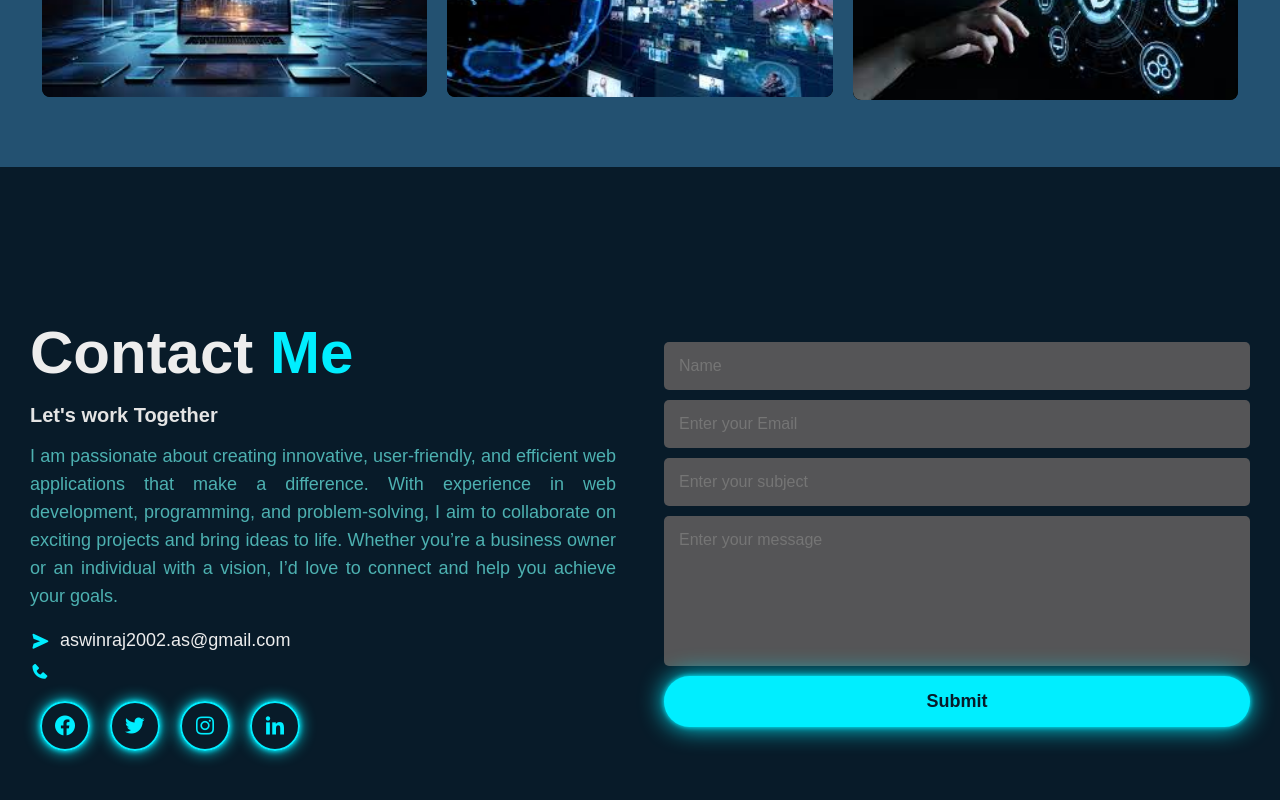
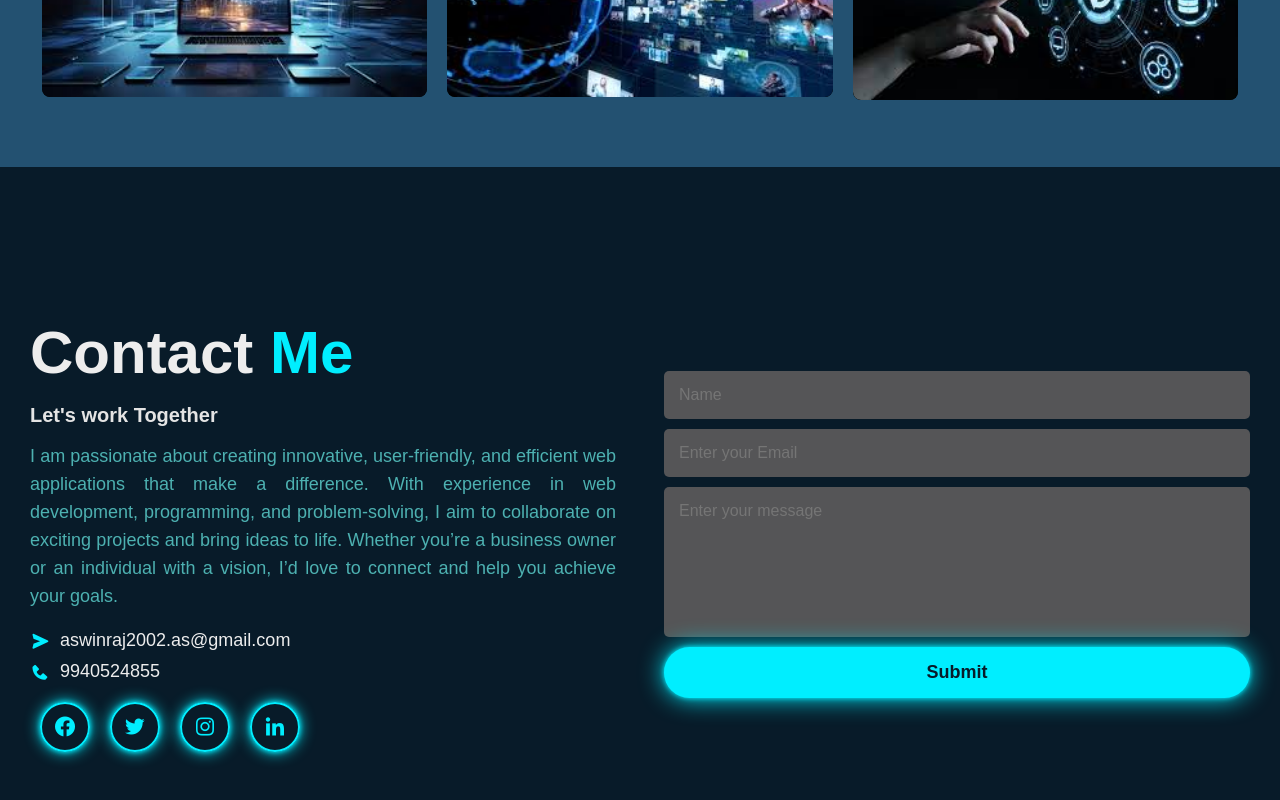
Before and after one commit to Asvinraj2/PORTFOLIO, a React (Vite) app: page / in a window 1280 px wide. Shown: the part 4067-4867 px from the top of the page. Built offline with nearby package versions, Linux system fonts and the light colour scheme.

Commit message:
updated the contact form

```diff
--- a/package.json
+++ b/package.json
@@ -13,6 +13,7 @@
     "boxicons": "^2.1.4",
     "react": "^18.3.1",
     "react-dom": "^18.3.1",
+    "sweetalert2": "^11.17.2",
     "typed.js": "^2.1.0"
   },
   "devDependencies": {
--- a/src/components/ContactMe/ContactMe.jsx
+++ b/src/components/ContactMe/ContactMe.jsx
@@ -1,36 +1,97 @@
-
-import React from 'react';
+import React, { useState } from 'react';
 import 'boxicons/css/boxicons.min.css';
 import './ContactMe.css';
+import Swal from 'sweetalert2';
 
 const ContactMe = () => {
+  const [result, setResult] = useState(""); // State for form submission status
+
+  const validateEmail = (email) => {
+    const emailRegex = /^[^\s@]+@[^\s@]+\.[^\s@]+$/;
+    return emailRegex.test(email);
+  };
+
+  const onSubmit = async (event) => {
+    event.preventDefault();
+    setResult("Sending...");
+
+    const formData = new FormData(event.target);
+    const email = formData.get("email");
+
+    // Validate email before submission
+    if (!validateEmail(email)) {
+      Swal.fire({
+        title: "Invalid Email!",
+        text: "Please enter a valid email address.",
+        icon: "error",
+      });
+      setResult(""); // Reset submission status
+      return;
+    }
+
+    formData.append("access_key", "011963cb-1798-479b-8a83-a1d520e48f01");
+
+    try {
+      const response = await fetch("https://api.web3forms.com/submit", {
+        method: "POST",
+        body: formData,
+      });
+
+      const data = await response.json();
+
+      if (data.success) {
+        Swal.fire({
+          title: "Success!",
+          text: "Message sent successfully!",
+          icon: "success",
+        });
+        event.target.reset(); // Clear the form fields
+        setResult(""); // Reset submission status
+      } else {
+        Swal.fire({
+          title: "Error!",
+          text: data.message || "Something went wrong!",
+          icon: "error",
+        });
+        setResult(""); // Reset submission status on error
+      }
+    } catch (error) {
+      Swal.fire({
+        title: "Error!",
+        text: "Failed to send. Please try again.",
+        icon: "error",
+      });
+      setResult(""); // Reset submission status on fetch error
+    }
+  };
+
   return (
     <section className="contact" id="contact">
       <div className="contact-text">
         <h2>Contact <span>Me</span></h2>
         <h4>Let's work Together</h4>
         <p>
-  I am passionate about creating innovative, user-friendly, and efficient web applications that make a difference. With experience in web development, programming, and problem-solving, I aim to collaborate on exciting projects and bring ideas to life. Whether you’re a business owner or an individual with a vision, I’d love to connect and help you achieve your goals.
-</p>
+        I am passionate about creating innovative, user-friendly, and efficient web applications that make a difference. With experience in web development, programming, and problem-solving, I aim to collaborate on exciting projects and bring ideas to life. Whether you’re a business owner or an individual with a vision, I’d love to connect and help you achieve your goals.
+        </p>
 
         <div className="contact-list">
-          <li><i className='bx bxs-send'></i>aswinraj2002.as@gmail.com</li>
-          <li><i className="bx bxs-phone" style={{ color: '#00eeff' }}></i></li>
+          <li><i className='bx bxs-send'></i> aswinraj2002.as@gmail.com</li>
+          <li><i className="bx bxs-phone" style={{ color: '#00eeff' }}></i> 9940524855</li>
         </div>
+
         <div className="contact-icon">
           <a href="#"><i className="bx bxl-facebook-circle"></i></a>
-          <a href="https://x.com/Aswin_soundaraj?t=cuDG8ZwiA3TEsmx0g_lsBQ&s=08"><i className="bx bxl-twitter"></i></a>
-          <a href="https://www.instagram.com/aswin_unofficial_?igsh=N2pxdXhvOWVzZmd0"><i className="bx bxl-instagram"></i></a>
+          <a href="https://x.com/Aswin_soundaraj"><i className="bx bxl-twitter"></i></a>
+          <a href="https://www.instagram.com/aswin_unofficial_"><i className="bx bxl-instagram"></i></a>
           <a href="https://www.linkedin.com/in/aswinraj-s-264395264"><i className="bx bxl-linkedin"></i></a>
         </div>
       </div>
 
       <div className="contact-form">
-        <form action="">
-          <input type="text" placeholder="Name" required />
-          <input type="email" placeholder="Enter your Email" required />
-          <input type="text" placeholder="Enter your subject" />
-          <textarea name="" id="" cols="40" rows="10" placeholder="Enter your message" required></textarea>
+        <form onSubmit={onSubmit}>
+          <input name="name" type="text" placeholder="Name" required />
+          <input name="email" type="email" placeholder="Enter your Email" required />
+          <textarea name="message" cols="40" rows="10" placeholder="Enter your message" required></textarea>
           <input type="submit" value="Submit" className="send" />
         </form>
       </div>
@@ -39,120 +100,3 @@ const ContactMe = () => {
 };
 
 export default ContactMe;
-
-
-
-
-
-
-
-
-
-
-
-
-
-
-// import React, { useState } from 'react';
-// import 'boxicons/css/boxicons.min.css';
-// import './ContactMe.css';
-
-// const ContactMe = () => {
-//   // State to store the form inputs
-//   const [formData, setFormData] = useState({
-//     name: '',
-//     email: '',
-//     subject: '',
-//     message: '',
-//   });
-
-//   const [submittedMessage, setSubmittedMessage] = useState(null); // To store the submitted message
-
-//   // Handle input change
-//   const handleChange = (e) => {
-//     const { name, value } = e.target;
-//     setFormData({ ...formData, [name]: value });
-//   };
-
-//   // Handle form submission
-//   const handleSubmit = (e) => {
-//     e.preventDefault(); // Prevents page reload
-//     setSubmittedMessage(formData.message); // Save the message
-//     console.log('Form submitted:', formData); // Log the form data
-//     alert('Your message has been sent successfully!'); // Feedback to the user
-//     setFormData({ name: '', email: '', subject: '', message: '' }); // Clear the form
-//   };
-
-//   return (
-//     <section className="contact" id="contact">
-//       <div className="contact-text">
-//         <h2>Contact <span>Me</span></h2>
-//         <h4>Let's work Together</h4>
-//         <p>
-//           Lorem ipsum dolor sit amet consectetur adipisicing elit.
-//           Numquam, officia quos perferendis aliquam cum, alias repellat
-//           itaque corporis debitis dolore odio sit quaerat necessitatibus
-//           delectus harum excepturi, facilis possimus sunt.
-//         </p>
-//         <div className="contact-list">
-//           <li><i className='bx bxs-send'></i>aswinraj2002.as@gmail.com</li>
-//           <li><i className="bx bxs-phone" style={{ color: '#00eeff' }}></i></li>
-//         </div>
-//         <div className="contact-icon">
-//           <a href=""><i className="bx bxl-facebook-circle"></i></a>
-//           <a href=""><i className="bx bxl-twitter"></i></a>
-//           <a href=""><i className="bx bxl-instagram"></i></a>
-//           <a href=""><i className="bx bxl-linkedin"></i></a>
-//         </div>
-//       </div>
-
-//       <div className="contact-form">
-//         <form onSubmit={handleSubmit}>
-//           <input
-//             type="text"
-//             placeholder="Name"
-//             name="name"
-//             value={formData.name}
-//             onChange={handleChange}
-//             required
-//           />
-//           <input
-//             type="email"
-//             placeholder="Enter your Email"
-//             name="email"
-//             value={formData.email}
-//             onChange={handleChange}
-//             required
-//           />
-//           <input
-//             type="text"
-//             placeholder="Enter your subject"
-//             name="subject"
-//             value={formData.subject}
-//             onChange={handleChange}
-//           />
-//           <textarea
-//             name="message"
-//             cols="40"
-//             rows="10"
-//             placeholder="Enter your message"
-//             value={formData.message}
-//             onChange={handleChange}
-//             required
-//           ></textarea>
-//           <input type="submit" value="Submit" className="send" />
-//         </form>
-//       </div>
-
-//       {/* Display the submitted message */}
-//       {submittedMessage && (
-//         <div className="submitted-message">
-//           <h4>Submitted Message:</h4>
-//           <p>{submittedMessage}</p>
-//         </div>
-//       )}
-//     </section>
-//   );
-// };
-
-// export default ContactMe;
```
Also changed, not shown: 1 other file (tests, documents, lock files or other folders).
